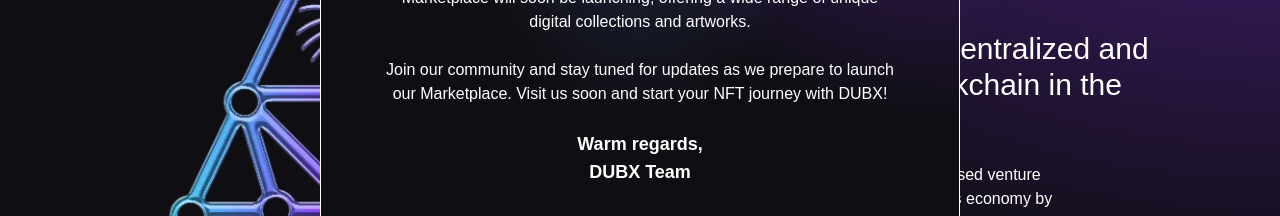
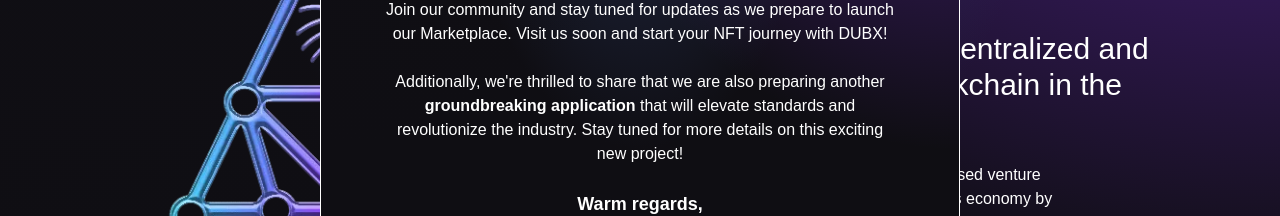
Before and after one commit to alexdevranger/super-modern-website, a React (Create React App) app: page /#/ in a window 1280 px wide. Shown: the part 419-635 px from the top of the page. Built offline with nearby package versions, Linux system fonts and the light colour scheme; no server answers.

Commit message:
elevate-standards

```diff
--- a/src/components/Arabian.js
+++ b/src/components/Arabian.js
@@ -22,6 +22,7 @@
                   <p className="text-center mt-6">Dear users,</p>
                   <p className="text-center mt-6">We are excited to announce that our highly anticipated DUBX NFT Marketplace will soon be launching, offering a wide range of unique digital collections and artworks.</p>
                   <p className="text-center mt-6">Join our community and stay tuned for updates as we prepare to launch our Marketplace. Visit us soon and start your NFT journey with DUBX!</p>
+                  <p className="text-center mt-6">Additionally, we're thrilled to share that we are also preparing another <strong>groundbreaking application</strong> that will elevate standards and revolutionize the industry. Stay tuned for more details on this exciting new project!</p>
                   <p className="text-center mt-6 font-semibold text-lg">Warm regards, <br />DUBX Team</p>
                   <div className="flex w-full justify-end pt-16">
                     <button className="px-4 py-2 bg-transparent w-full text-white hover:bg-white text-xl border rounded-md hover:text-black hover:border-cyan-400 transition-all duration-300 ease-in hover:font-semibold" onClick={closeModal}>CLOSE</button>
```
